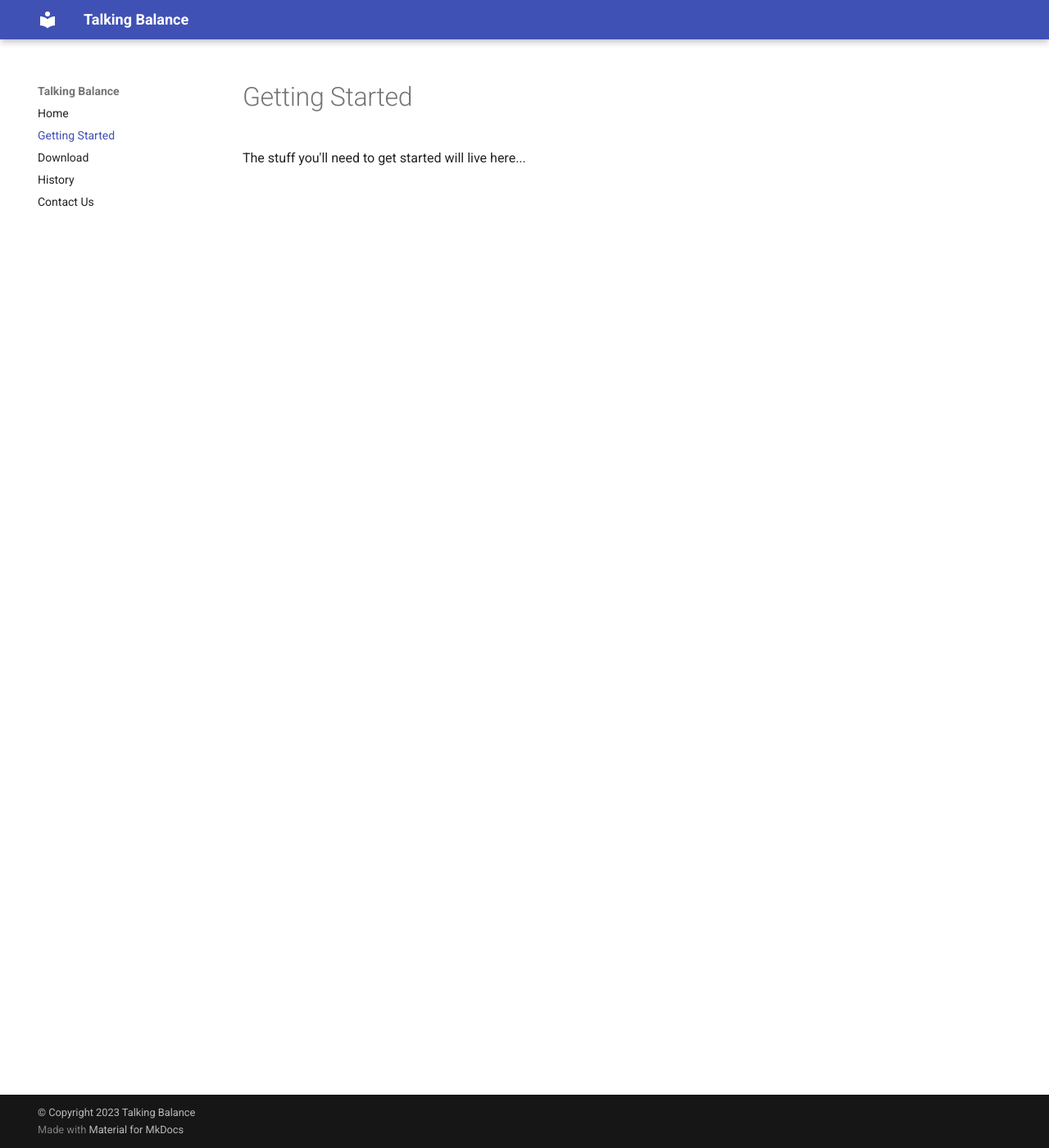
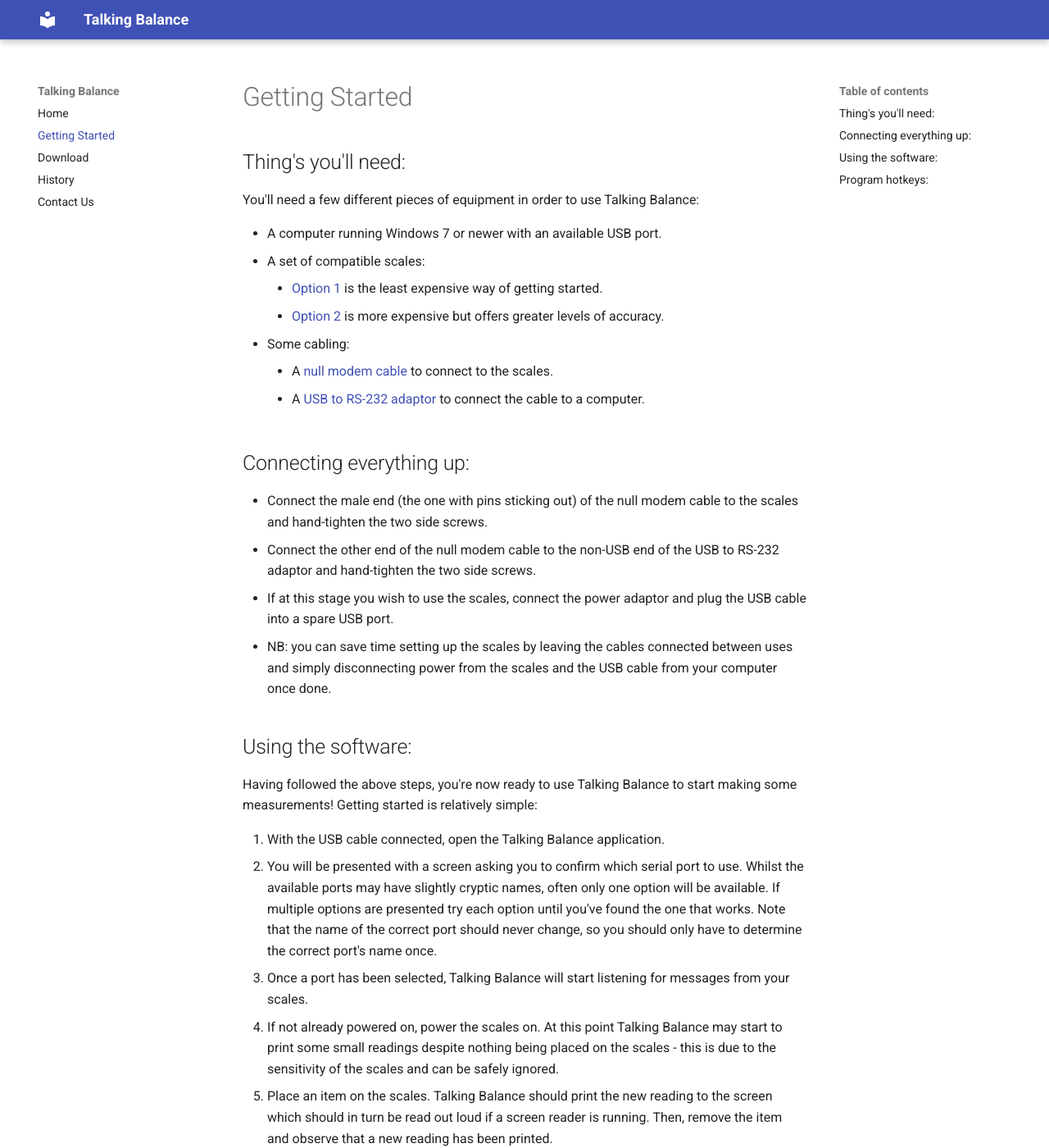
Before and after one commit to TalkingBalance/TalkingBalance, an MkDocs documentation site: the page built from website/docs/gettingStarted.md, in a window 1280 px wide and 1400 px high. Shown: the whole window at 82% size. Built offline with MkDocs 1.6.1 and Material for MkDocs 9.7.7, drawn with Linux system fonts in a browser that asks for light colours; some of the changed text lies outside the part shown.

Commit message:
Website: add getting started section

```diff
--- a/website/docs/gettingStarted.md
+++ b/website/docs/gettingStarted.md
@@ -1 +1,42 @@
-The stuff you'll need to get started will live here...
+## Thing's you'll need:
+
+You'll need a few different pieces of equipment in order to use Talking Balance:
+
+- A computer running Windows 7 or newer with an available USB port.
+- A set of compatible scales:
+    - [Option 1](https://uk.rs-online.com/web/p/weighing-scales/8056694) is the least expensive way of getting started.
+    - [Option 2](https://uk.rs-online.com/web/p/weighing-scales/8056682) is more expensive but offers greater levels of accuracy.
+- Some cabling:
+    - A [null modem cable](https://www.amazon.co.uk/gp/product/B00CEMGMMM/ref=ppx_yo_dt_b_search_asin_title?ie=UTF8&th=1) to connect to the scales.
+    - A [USB to RS-232 adaptor](https://www.amazon.co.uk/gp/product/B00IDSM6BW/ref=ppx_yo_dt_b_asin_title_o00_s00?ie=UTF8&th=1) to connect the cable to a computer.
+
+## Connecting everything up:
+
+- Connect the male end (the one with pins sticking out) of the null modem cable to the scales and hand-tighten the two side screws.
+- Connect the other end of the null modem cable to the non-USB end of the USB to RS-232 adaptor and hand-tighten the two side screws.
+- If at this stage you wish to use the scales, connect the power adaptor and plug the USB cable into a spare USB port.
+- NB: you can save time setting up the scales by leaving the cables connected between uses and simply disconnecting power from the scales and the USB cable from your computer once done.
+
+## Using the software:
+
+Having followed the above steps, you're now ready to use Talking Balance to start making some measurements! Getting started is relatively simple:
+
+1. With the USB cable connected, open the Talking Balance application.
+2. You will be presented with a screen asking you to confirm which serial port to use. Whilst the available ports may have slightly cryptic names, often only one option will be available. If multiple options are presented try each option until you've found the one that works. Note that the name of the correct port should never change, so you should only have to determine the correct port's name once.
+3. Once a port has been selected, Talking Balance will start listening for messages from your scales.
+4. If not already powered on, power the scales on. At this point Talking Balance may start to print some small readings despite nothing being placed on the scales - this is due to the sensitivity of the scales and can be safely ignored.
+5. Place an item on the scales. Talking Balance should print the new reading to the screen which should in turn be read out loud if a screen reader is running. Then, remove the item and observe that a new reading has been printed.
+
+Congratulations. Talking Balance is now functioning correctly and is ready to be used.
+
+## Program hotkeys:
+
+Several hotkeys have been implemented within Talking Balance to make controlling the scales even easier:
+
+- Press o to power the scales on / off and or to exit the program.
+- Press t to tare (reset) the scales.
+- Press u to switch between different measurement units. Supported units are grams, ounces, troy ounces, pennyweights, pounds and carats.
+- Press f to switch between different modes.
+- Press m to show the number of items in the balance, if applicable.
+- Press p to show the percentage, if applicable.
+- Press c to start the calibration process for the scales. NB: this should only be attempted if the scales are showing incorrect readings and you are comfortable with the processes required to calibrate lab-grade equipment.
```
